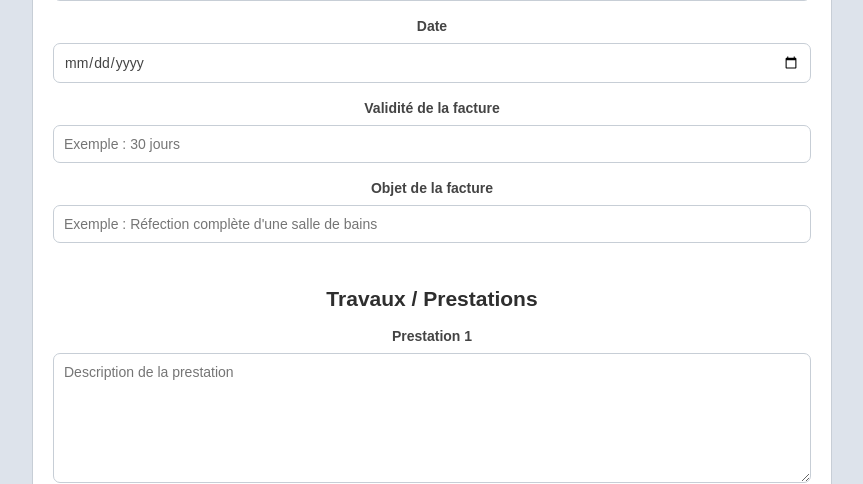
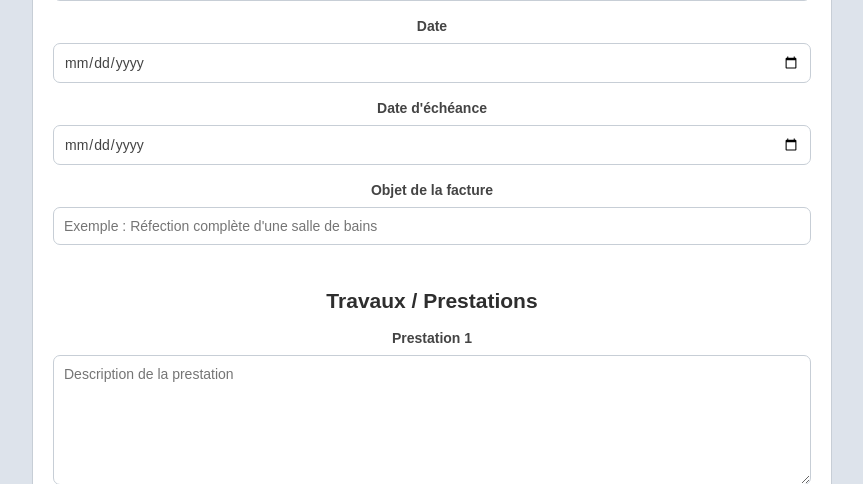
Before and after one commit to MSEDIT-1304/MON-VOISIN-ARTISAN, a Flask app: template templates/facture.html in a window 1280 px wide. Shown: the part 1185-1669 px from the top of the page, without its empty margins (208-1071 px from the left). Run offline with Flask 3, Linux system fonts and the light colour scheme; the template is opened without the code that fills it, so the values that code supplies are empty; parts of the project's set-up code (start-up, migrations or seed data) failed here and were passed over.

Commit message:
Update facture.html

```diff
--- a/templates/facture.html
+++ b/templates/facture.html
@@ -116,13 +116,12 @@ Facture - Mon Voisin Artisan
             required
         >
 
-        <label for="validite">Validité de la facture</label>
+        <label for="echeance">Date d'échéance</label>
         <input
-            type="text"
-            id="validite"
-            name="validite"
-            value="{{ request.form.get('validite', '') }}"
-            placeholder="Exemple : 30 jours"
+            type="date"
+            id="echeance"
+            name="echeance"
+            value="{{ request.form.get('echeance', '') }}"
             required
         >
 
```
